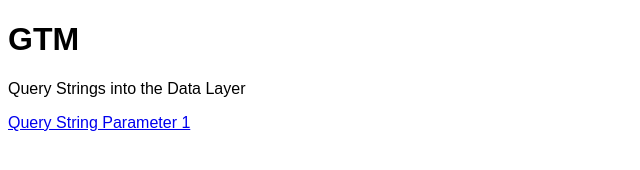
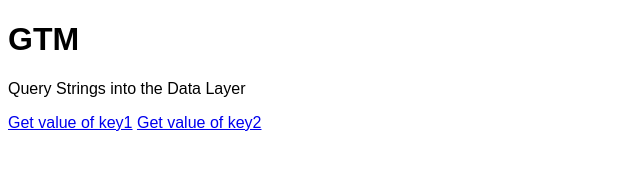
Before and after one commit to fischer1291/fischer1291.github.io, a plain HTML site: page index.html in a window 1280 px wide. Shown: the whole page, without its empty margins (0-640 px from the left). Drawn offline with Linux system fonts and the light colour scheme.

Commit message:
Update index.html

```diff
--- a/index.html
+++ b/index.html
@@ -24,6 +24,7 @@
 <!-- End Google Tag Manager (noscript) -->
 <h1>GTM</h1>
 <p>Query Strings into the Data Layer</p>
-<a href="index.html?key1=value1" name="button1">Query String Parameter 1</a>
+<a href="index.html?key1=value1">Get value of key1</a>
+<a href="index.html?key1=value1">Get value of key2</a>
 </body>
 </html>
```
